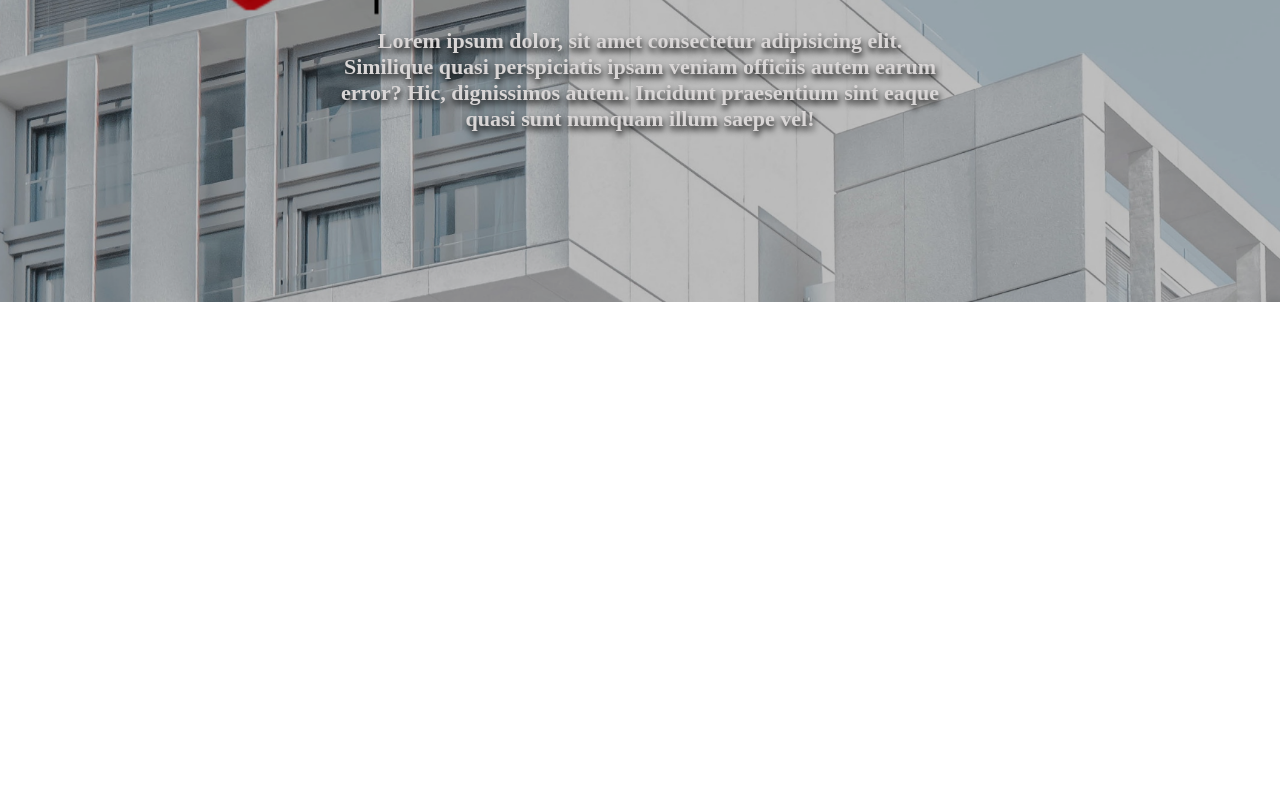
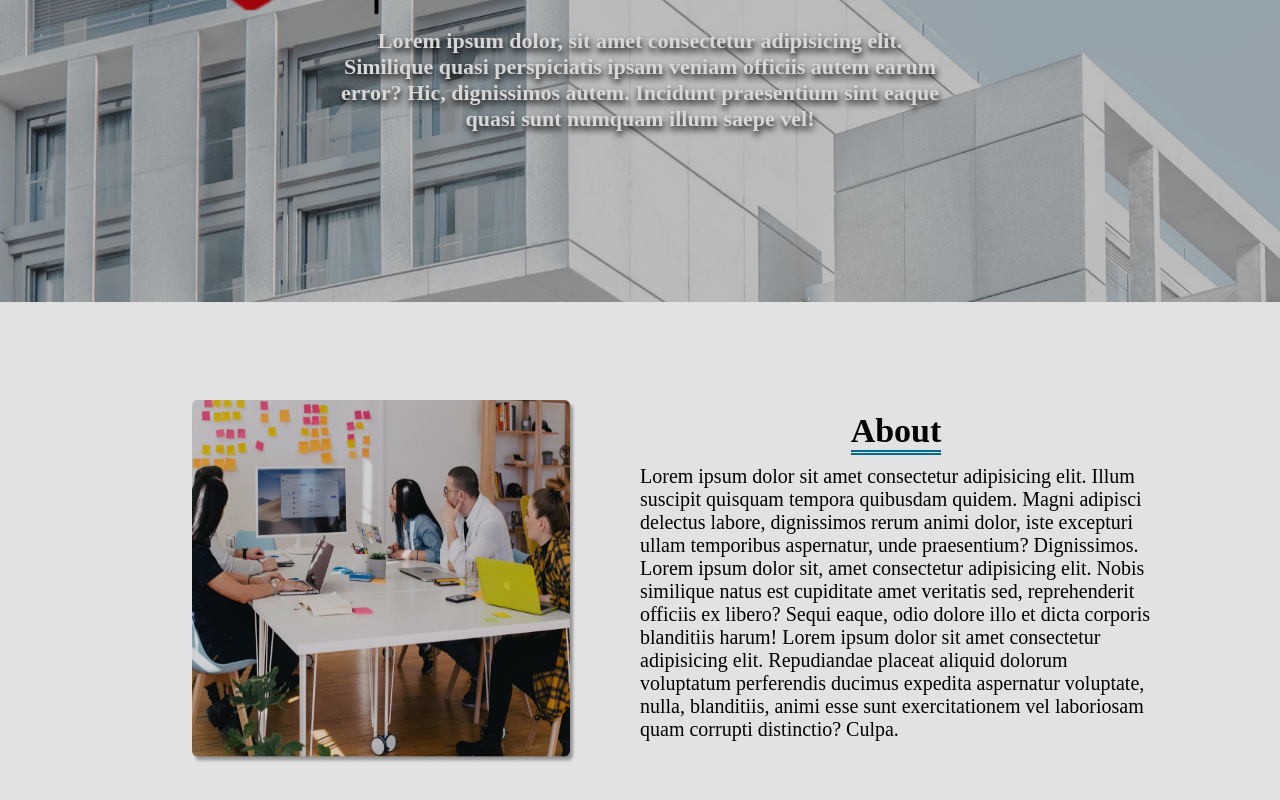
Before and after one commit to Teamsito/Raul-page, a React (Vite) app: page / in a window 1280 px wide. Shown: the part 498-1298 px from the top of the page. Before the commit the page ends 800 px from the top, so only its background shows below. Built offline with nearby package versions, Linux system fonts and the light colour scheme; a web font is replaced by a local one.

Commit message:
RP-002 About

```diff
--- a/src/App.jsx
+++ b/src/App.jsx
@@ -2,6 +2,7 @@ import React from "react"
 import Navbar from "./components/Navbar/index"
 import Infobar from "./components/Infobar/index"
 import Banner from './components/molecules/Banner';
+import About from "./components/About/index"
 
 function App() {
 
@@ -10,6 +11,7 @@ function App() {
       <Navbar/>
       <Infobar/>
       <Banner/>
+      <About/>
     </div>
   )
 }
--- /dev/null
+++ b/src/components/About/index.jsx
@@ -0,0 +1,32 @@
+import React from "react";
+import { SectionStyle, DivImg, ImgStyle, DivText, TittleStyle, TextStyle } from "./style";
+import About from "../../assets/img/Nosotros.png";
+import Title from "../../assets/img/titulo nosotros.svg"
+
+function index() {
+  return (
+    <SectionStyle>
+      <DivImg>
+        <ImgStyle src={About} alt="" />
+      </DivImg>
+      <DivText>
+        <TittleStyle>About</TittleStyle>
+        <TextStyle>
+          Lorem ipsum dolor sit amet consectetur adipisicing elit. Illum
+          suscipit quisquam tempora quibusdam quidem. Magni adipisci delectus
+          labore, dignissimos rerum animi dolor, iste excepturi ullam temporibus
+          aspernatur, unde praesentium? Dignissimos. Lorem ipsum dolor sit, amet
+          consectetur adipisicing elit. Nobis similique natus est cupiditate
+          amet veritatis sed, reprehenderit officiis ex libero? Sequi eaque,
+          odio dolore illo et dicta corporis blanditiis harum! Lorem ipsum dolor
+          sit amet consectetur adipisicing elit. Repudiandae placeat aliquid
+          dolorum voluptatum perferendis ducimus expedita aspernatur voluptate,
+          nulla, blanditiis, animi esse sunt exercitationem vel laboriosam quam
+          corrupti distinctio? Culpa.
+        </TextStyle>
+      </DivText>
+    </SectionStyle>
+  );
+}
+
+export default index;
--- /dev/null
+++ b/src/components/About/style.js
@@ -0,0 +1,41 @@
+import styled from "styled-components";
+import { theme, imgTheme, viewport } from "../../theme";
+
+export const SectionStyle = styled.section`
+    height: 70vh;
+    width: 100%;
+    background: ${theme.primary};
+    display: flex;
+    align-items: center;
+    justify-content: center;
+}
+`;
+export const DivImg = styled.div`
+  width: 40%;
+  height: 100%;
+  display: flex;
+  align-items: center;
+  justify-content: center;
+`;
+export const ImgStyle = styled.img`
+  height: 65%;
+  width: 75%;
+`;
+export const DivText = styled.div`
+  width: 40%;
+  height: 100%;
+  padding-top: 110px;
+  display: flex;
+  flex-direction: column;
+  justify-content: flex-start;
+  align-items: center;
+`;
+export const TittleStyle = styled.h2`
+  font-size: 34px;
+  border-bottom: 5px double ${theme.secundary};
+`;
+export const TextStyle = styled.p`
+  max-width: 65ch;
+  font-size: 20px;
+  margin-top: 10px;
+`;
```
Also changed, not shown: src/assets/img/Nosotros.png (added), src/assets/img/titulo nosotros.svg (added).
